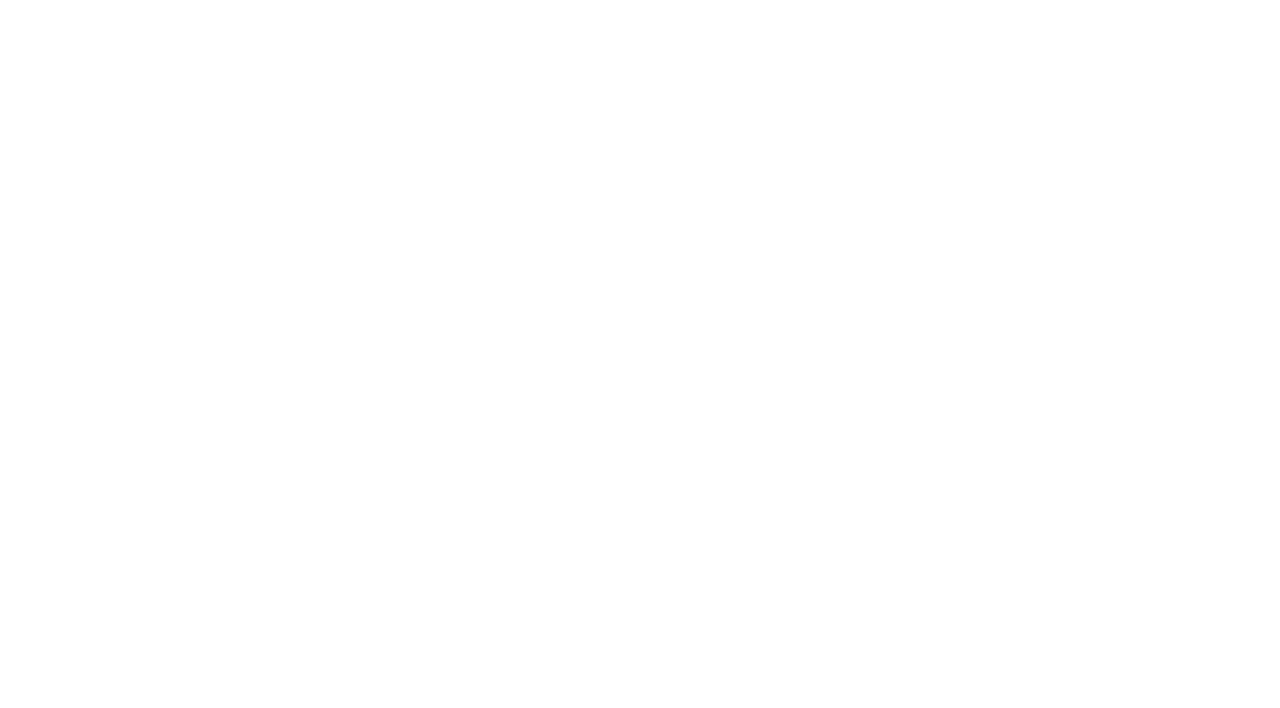
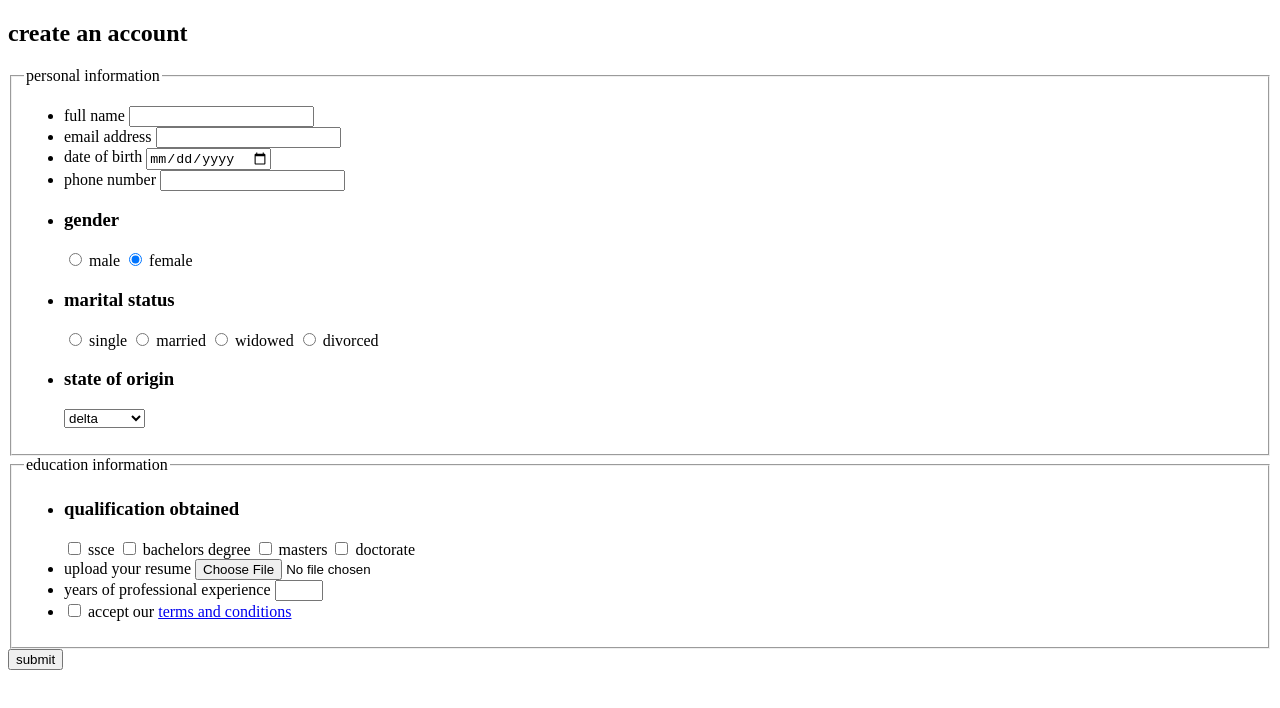
Before and after one commit to genesisgap/week3, a plain HTML site: page form.html in a window 1280 px wide. Drawn offline with Linux system fonts and the light colour scheme.

Commit message:
fix: Classwork form

```diff
--- a/form.html
+++ b/form.html
@@ -4,8 +4,108 @@
     <meta charset="UTF-8">
     <meta name="viewport" content="width=device-width, initial-scale=1.0">
     <title>Document</title>
+    <link rel="shortcut icon" href="./media/favicon.ico" type="image/x-icon">
 </head>
 <body>
+    <form>
+        <h2>create an account</h2>
 
+
+        <fieldset>
+            <legend>personal information</legend>
+            <ul>
+                <li>
+                    <label for="fullname">full name</label>
+                    <input type="text" name="name" id="fullname" required>
+                </li>
+                <li>
+                    <label for="email">email address</label>
+                    <input type="text" name="email" id="email">
+                </li>
+                <li>
+                    <label for="dateOfBirth">date of birth</label>
+                    <input type="date" name="date" id="dateOfBirth">
+                </li>
+                <li>
+                    <label for="phone">phone number</label>
+                    <input type="telt" name="phone" id="phone">
+                </li>
+                <li>
+                    <h3>gender</h3>
+                    <input type="radio" name="gender" id="male">
+                    <label for="male">male</label>
+
+                    <input type="radio" name="gender" id="female" checked>
+                    <label for="female">female</label>
+                </li>
+                <li>
+                    <h3>marital status</h3>
+
+                    <input type="radio" name="marital" id="single">
+                    <label for="sigle">single</label>
+                    <input type="radio" name="marital" id="married">
+                    <label for="married">married</label>
+                    <input type="radio" name="marital" id="widowed">
+                    <label for="widowed">widowed</label>
+                    <input type="radio" name="marital" id="divorced">
+                    <label for="divorced">divorced</label>
+                </li>
+                <li>
+                    <h3>state of origin</h3>
+                    <select name="state">
+                        <optgroup label="southern">
+                            <option value="lg">Lagos</option>
+                            <option value="og">ogun</option>
+                            <option value="oy">oyo</option>
+                            <option value="edo">edo</option>
+                            <option value="del"selected>delta</option>
+                        </optgroup>
+
+                        <optgroup label="northern">
+                            <option value="kd">kaduna</option>
+                            <option value="abj">abuja</option>
+                            <option value="abj">abuja</option>
+                            <option value="kb">kebbi</option>
+                            <option value="kn">kano</option>
+                        </optgroup>
+
+                    </select>
+                </li>
+            </ul>
+        </fieldset>
+
+        <fieldset>
+            <legend>education information</legend>
+
+            <ul>
+                <li>
+                    <h3>qualification obtained</h3>
+
+                    <input type="checkbox" name="edu" id="sec">
+                    <label for="sec">ssce</label>
+                    <input type="checkbox" name="edu" id="bsc">
+                    <label for="bsc">bachelors degree</label>
+                    <input type="checkbox" name="edu" id="msc">
+                    <label for="msc">masters</label>
+                    <input type="checkbox" name="edu" id="phd">
+                    <label for="phd">doctorate</label>
+                </li>
+                <li>
+                    <label for="resume">upload your resume</label>
+                    <input type="file" name="file" id="resume" accept=".pdf">
+                </li>
+                <li>
+                    <label for="exp"> years of professional experience</label>
+                    <input type="number" name="number" id="exp" min="2" max="7">
+
+                </li>
+                <li>
+                    <input type="checkbox" name="checkbox" id="accept" required>
+                    <label for="accept">accept our <a href="#">terms and conditions</a></label>
+                </li>
+            </ul>
+        </fieldset>
+        <input type="button" value="submit">
+    </form>
 </body>
 </html>
```
Also changed, not shown: 1 other file.
